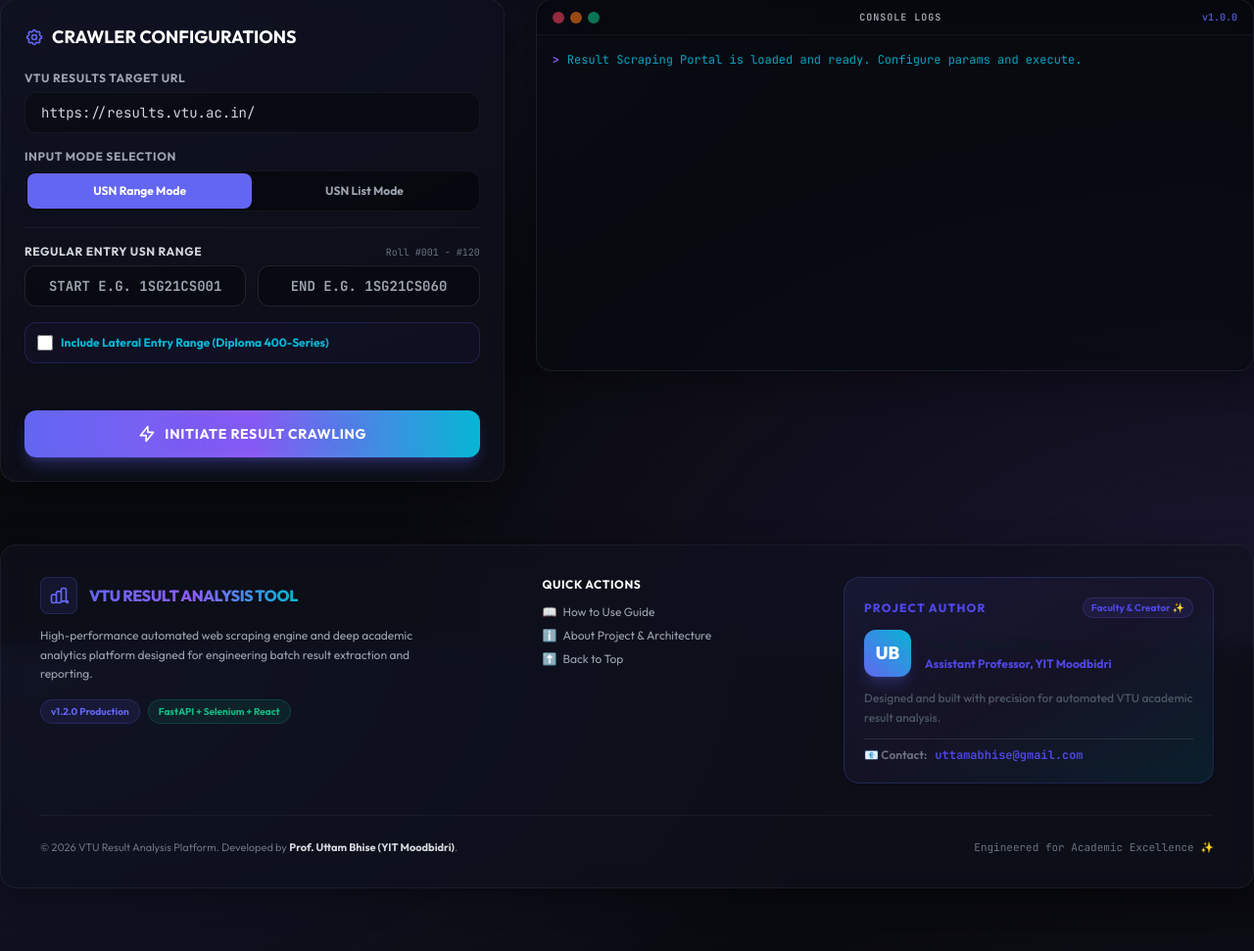
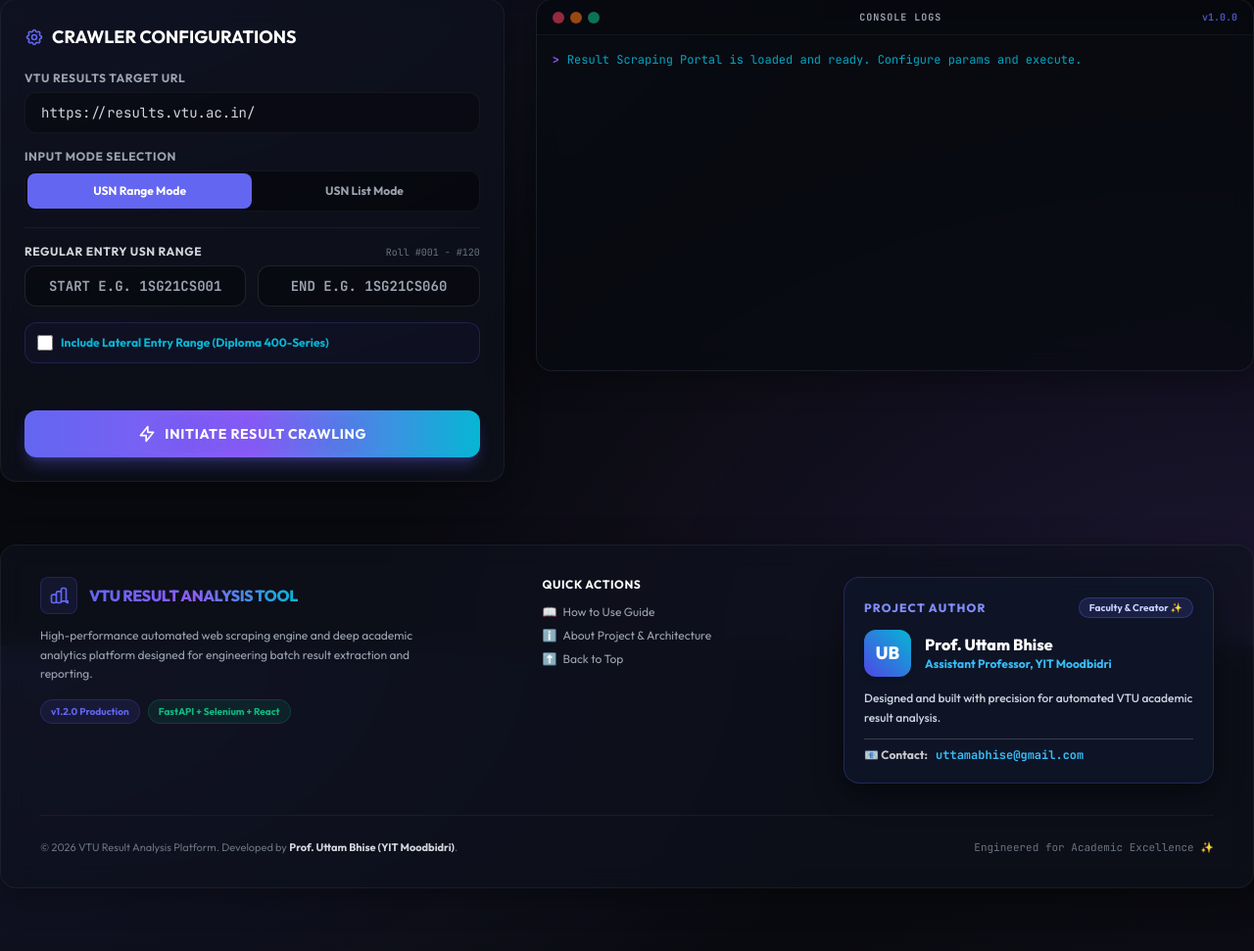
Before and after one commit to Uttama786/RESULT-ANALYSIS, a FastAPI app: page / in a window 1280 px wide. Shown: the part 141-1112 px from the top of the page at 98% size. Run offline with FastAPI, Linux system fonts and the light colour scheme; some libraries are stand-ins or nearby versions.

Commit message:
fix: High contrast explicit CSS rules for Author card in Light mode and Dark mode

```diff
--- a/backend/templates/index.html
+++ b/backend/templates/index.html
@@ -120,6 +120,62 @@
         body.light-mode .bg-white\/5 {
             background-color: #f8fafc !important;
             border-color: #e2e8f0 !important;
+        }
+
+        /* Author Card Styling - Explicit Contrast for Light & Dark Modes */
+        body.light-mode .author-card {
+            background: #ffffff !important;
+            border: 1px solid #cbd5e1 !important;
+            box-shadow: 0 10px 25px -5px rgba(0, 0, 0, 0.06) !important;
+            color: #1e293b !important;
+        }
+        body.light-mode .author-card h4 {
+            color: #4338ca !important;
+        }
+        body.light-mode .author-card h5 {
+            color: #0f172a !important;
+        }
+        body.light-mode .author-card p {
+            color: #475569 !important;
+        }
+        body.light-mode .author-card .author-role {
+            color: #0284c7 !important;
+        }
+        body.light-mode .author-card .author-badge {
+            background-color: #f0f9ff !important;
+            border-color: #bae6fd !important;
+            color: #0369a1 !important;
+        }
+        body.light-mode .author-card .author-email {
+            color: #0284c7 !important;
+        }
+
+        body.dark-mode .author-card {
+            background: rgba(15, 23, 42, 0.75) !important;
+            backdrop-filter: blur(12px) !important;
+            border: 1px solid rgba(99, 102, 241, 0.25) !important;
+            box-shadow: 0 10px 30px rgba(0, 0, 0, 0.4) !important;
+            color: #f3f4f6 !important;
+        }
+        body.dark-mode .author-card h4 {
+            color: #818cf8 !important;
+        }
+        body.dark-mode .author-card h5 {
+            color: #ffffff !important;
+        }
+        body.dark-mode .author-card p {
+            color: #cbd5e1 !important;
+        }
+        body.dark-mode .author-card .author-role {
+            color: #38bdf8 !important;
+        }
+        body.dark-mode .author-card .author-badge {
+            background-color: rgba(99, 102, 241, 0.15) !important;
+            border-color: rgba(99, 102, 241, 0.3) !important;
+            color: #c7d2fe !important;
+        }
+        body.dark-mode .author-card .author-email {
+            color: #38bdf8 !important;
         }
 
         .text-glow {
@@ -435,24 +491,24 @@
                         </div>
 
                         {/* Author Info Card */}
-                        <div class="md:col-span-4 space-y-3 p-5 rounded-2xl border border-indigo-500/20 bg-gradient-to-br from-indigo-500/10 via-purple-500/5 to-cyan-500/10 backdrop-blur-md shadow-md">
+                        <div class="author-card md:col-span-4 space-y-3 p-5 rounded-2xl border transition-all duration-300">
                             <div class="flex items-center justify-between">
-                                <h4 class="text-xs font-extrabold uppercase tracking-widest text-indigo-600 dark:text-indigo-400">Project Author</h4>
-                                <span class="px-2 py-0.5 rounded-full text-[10px] font-bold bg-indigo-500/10 border border-indigo-500/20 text-indigo-600 dark:text-indigo-300">Faculty & Creator ✨</span>
+                                <h4 class="text-xs font-extrabold uppercase tracking-widest">Project Author</h4>
+                                <span class="author-badge px-2.5 py-0.5 rounded-full text-[10px] font-bold border">Faculty & Creator ✨</span>
                             </div>
                             <div class="flex items-center gap-3.5">
-                                <div class="w-12 h-12 rounded-xl bg-gradient-to-tr from-brandPrimary to-brandCyan flex items-center justify-center text-white font-black text-lg shadow-lg shadow-brandPrimary/25">
+                                <div class="w-12 h-12 rounded-xl bg-gradient-to-tr from-indigo-600 to-cyan-500 flex items-center justify-center text-white font-black text-lg shadow-md flex-shrink-0">
                                     UB
                                 </div>
                                 <div>
-                                    <h5 class="text-base font-extrabold text-gray-900 dark:text-white leading-tight">Prof. Uttam Bhise</h5>
-                                    <p class="text-xs font-bold text-indigo-600 dark:text-brandCyan mt-0.5">Assistant Professor, YIT Moodbidri</p>
-                                </div>
-                            </div>
-                            <p class="text-xs text-gray-600 dark:text-gray-300 leading-relaxed font-medium">Designed and built with precision for automated VTU academic result analysis.</p>
-                            <div class="pt-2 border-t border-white/10 flex items-center gap-2 text-xs">
-                                <span class="text-gray-500 dark:text-gray-400 font-semibold">📧 Contact:</span>
-                                <a href="mailto:uttamabhise@gmail.com" class="font-mono font-bold text-indigo-600 dark:text-brandCyan hover:underline">uttamabhise@gmail.com</a>
+                                    <h5 class="text-base font-extrabold leading-tight">Prof. Uttam Bhise</h5>
+                                    <p class="author-role text-xs font-bold mt-0.5">Assistant Professor, YIT Moodbidri</p>
+                                </div>
+                            </div>
+                            <p class="text-xs leading-relaxed font-medium">Designed and built with precision for automated VTU academic result analysis.</p>
+                            <div class="pt-2 border-t border-gray-200/20 flex items-center gap-2 text-xs">
+                                <span class="font-bold opacity-80">📧 Contact:</span>
+                                <a href="mailto:uttamabhise@gmail.com" class="author-email font-mono font-bold hover:underline">uttamabhise@gmail.com</a>
                             </div>
                         </div>
                     </div>
```
